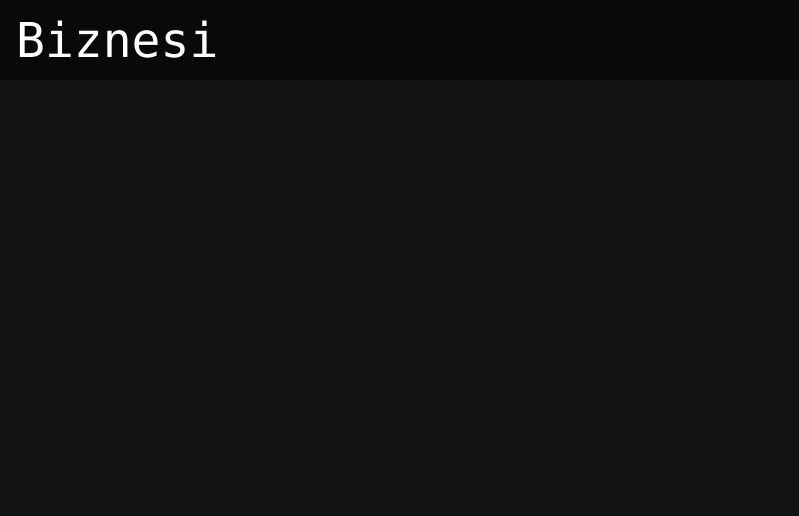
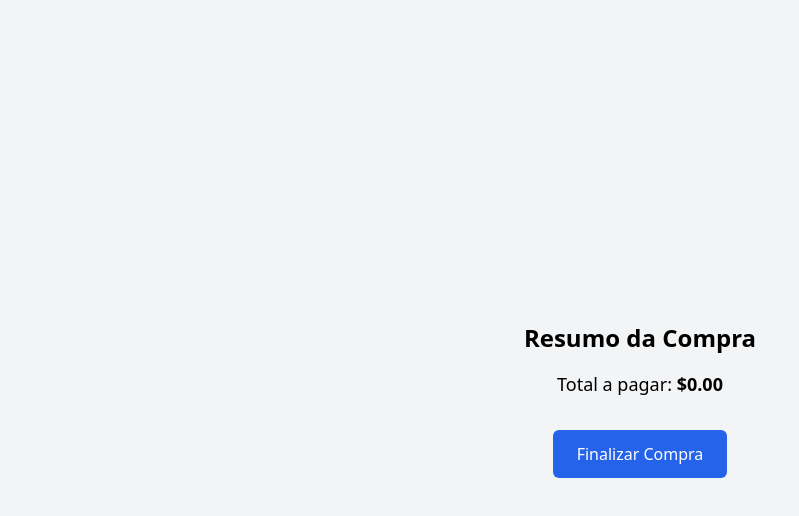
Before and after one commit to edu4rdolinux/Biznesi, a Next.js app: page /finish in a window 1280 px wide. Shown: the top 516 px of the page, without its empty margins (0-799 px from the left). Built offline with nearby package versions, Linux system fonts and the light colour scheme.

Commit message:
Finish Page

```diff
--- a/app/components/DisplayTotalPrice.tsx
+++ b/app/components/DisplayTotalPrice.tsx
@@ -1,6 +1,4 @@
-// app/components/DisplayTotalPrice.tsx
-
-"use client"; // Marcar como Client Component
+"use client";
 
 import { useTotalPrice } from './TotalPriceContext';
 
--- /dev/null
+++ b/app/components/FinishPage.tsx
@@ -0,0 +1,29 @@
+"use client";
+import React from 'react';
+import { useTotalPrice } from '../components/TotalPriceContext';
+
+const FinishPage: React.FC = () => {
+  const { totalPrice, resetTotal } = useTotalPrice();
+
+  const handleFinish = () => {
+    alert(`Compra finalizada com sucesso! Total pago: $${totalPrice.toFixed(2)}`);
+
+    resetTotal();
+  };
+
+  return (
+    <div className="flex flex-col items-center justify-center h-screen bg-gray-100">
+      <h1 className="text-2xl font-bold mb-4">Resumo da Compra</h1>
+      <p className="text-lg mb-8">Total a pagar: <span className="font-semibold">${totalPrice.toFixed(2)}</span></p>
+
+      <button
+        onClick={handleFinish}
+        className="px-6 py-3 bg-blue-600 text-white rounded-md hover:bg-blue-700 transition duration-300"
+      >
+        Finalizar Compra
+      </button>
+    </div>
+  );
+};
+
+export default FinishPage;
--- a/app/components/TotalPriceContext.tsx
+++ b/app/components/TotalPriceContext.tsx
@@ -1,25 +1,39 @@
-// app/components/TotalPriceContext.tsx
-
-"use client"; // Marcar como Client Component
-
-import React, { createContext, useContext, useState, ReactNode } from 'react';
+"use client";
+import React, { createContext, useContext, useState, useEffect, ReactNode } from 'react';
 
 interface TotalPriceContextType {
   totalPrice: number;
   addToTotal: (amount: number) => void;
+  resetTotal: () => void;
 }
 
 const TotalPriceContext = createContext<TotalPriceContextType | undefined>(undefined);
 
 export const TotalPriceProvider: React.FC<{ children: ReactNode }> = ({ children }) => {
-  const [totalPrice, setTotalPrice] = useState<number>(0);
+  const [totalPrice, setTotalPrice] = useState<number>(() => {
+    const savedTotal = localStorage.getItem('totalPrice');
+    return savedTotal ? parseFloat(savedTotal) : 0;
+  });
 
   const addToTotal = (amount: number) => {
-    setTotalPrice(prevTotal => prevTotal + amount);
+    setTotalPrice((prevTotal) => {
+      const newTotal = prevTotal + amount;
+      localStorage.setItem('totalPrice', newTotal.toString());
+      return newTotal;
+    });
   };
 
+  const resetTotal = () => {
+    setTotalPrice(0);
+    localStorage.removeItem('totalPrice');
+  };
+
+  useEffect(() => {
+    localStorage.setItem('totalPrice', totalPrice.toString());
+  }, [totalPrice]);
+
   return (
-    <TotalPriceContext.Provider value={{ totalPrice, addToTotal }}>
+    <TotalPriceContext.Provider value={{ totalPrice, addToTotal, resetTotal }}>
       {children}
     </TotalPriceContext.Provider>
   );
--- a/app/finish/page.tsx
+++ b/app/finish/page.tsx
@@ -1,10 +1,14 @@
-import Header from "../components/Header";
-import TotalPrice from "../components/TotalPrice";
+"use client";
+import React from 'react';
+import { TotalPriceProvider } from '../components/TotalPriceContext';
+import FinishPage from '../components/FinishPage';
 
-export default function Home() {
-    return (
-        <div>
-          <Header/>
-        </div>
-    )
-}
+const Finish: React.FC = () => {
+  return (
+    <TotalPriceProvider>
+      <FinishPage />
+    </TotalPriceProvider>
+  );
+};
+
+export default Finish;
--- a/app/page.tsx
+++ b/app/page.tsx
@@ -2,7 +2,7 @@
 
 import Header from './components/Header';
 import Products from './components/Products';
-import { TotalPriceProvider } from './components/TotalPriceContext'; // Ajuste o caminho se necessário
+import { TotalPriceProvider } from './components/TotalPriceContext';
 import "./styles/global.scss";
 
 export default function Home() {
```
